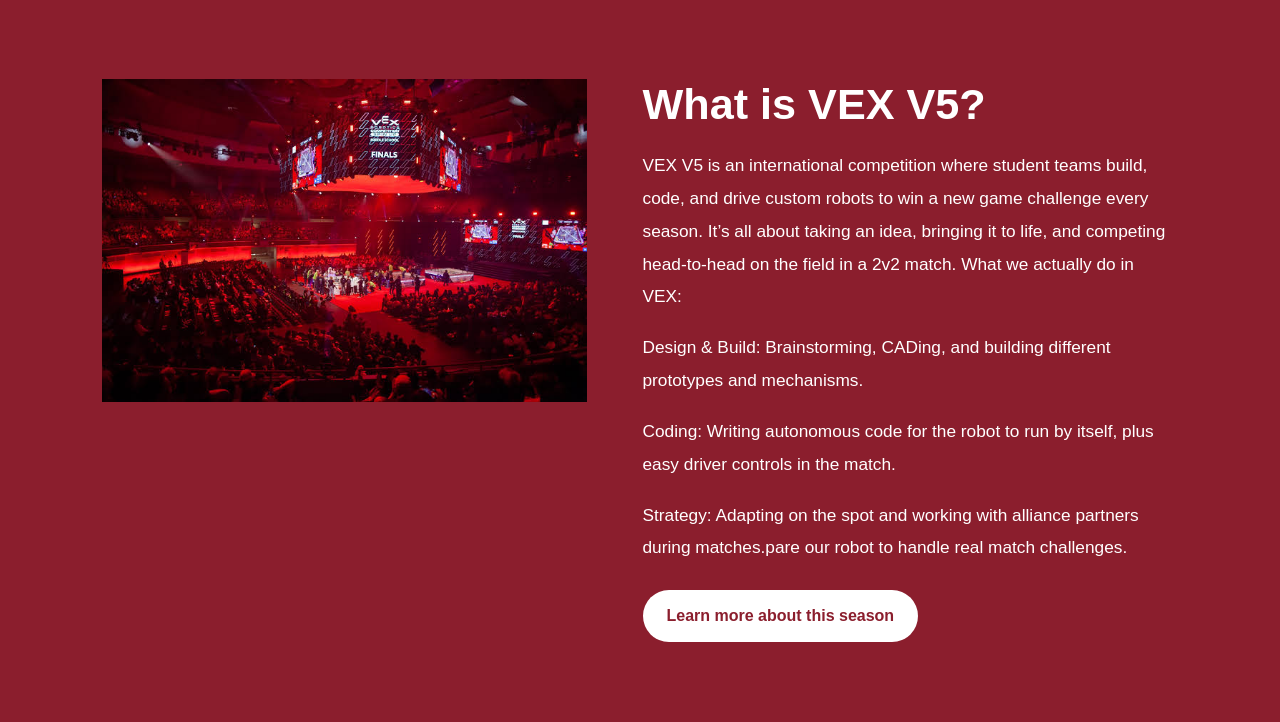
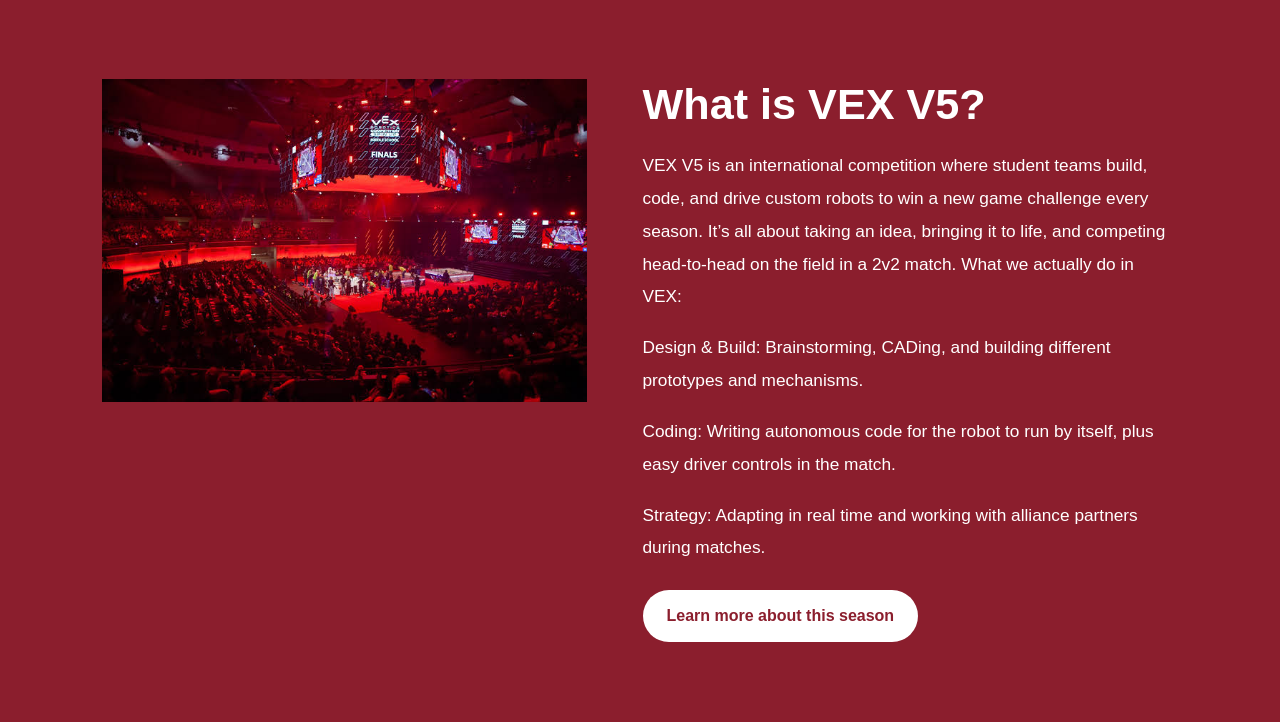
Before and after one commit to Person1782/rogueRoboticsWebsite, a Flask app: page / in a window 1280 px wide. Shown: the part 1141-1863 px from the top of the page. Run offline with Flask 3, Linux system fonts and the light colour scheme; some libraries are stand-ins or nearby versions.

Commit message:
wording fix for what is vex v5 section

```diff
--- a/templates/index.html
+++ b/templates/index.html
@@ -46,7 +46,7 @@
                 Coding: Writing autonomous code for the robot to run by itself, plus easy driver controls in the match.
                 </p>
                 <p>
-                Strategy: Adapting on the spot and working with alliance partners during matches.pare our robot to handle real match challenges.
+                Strategy: Adapting in real time and working with alliance partners during matches.
                 </p>
             </p>
             <a href="https://www.youtube.com/watch?v=68NxYIAzbkY" target="_blank" rel="noopener noreferrer" class="page-button dark-button">
```
